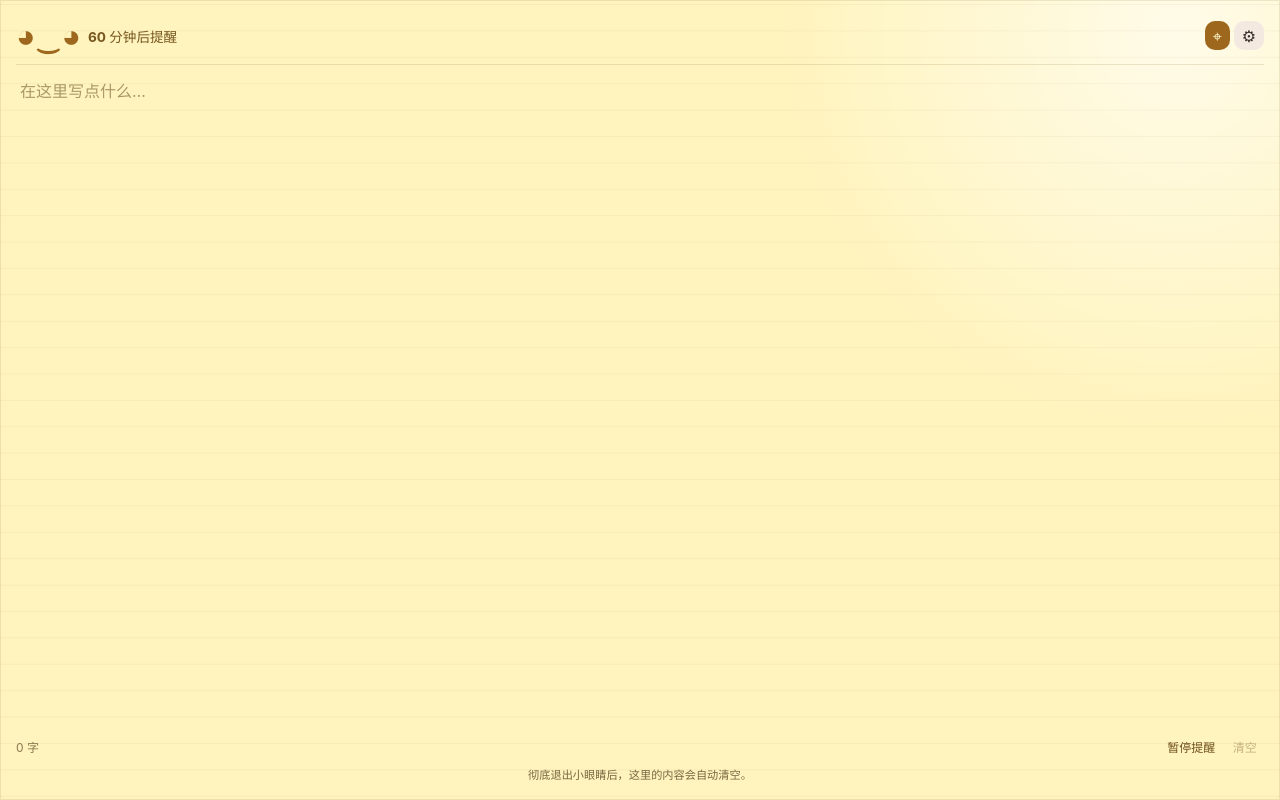
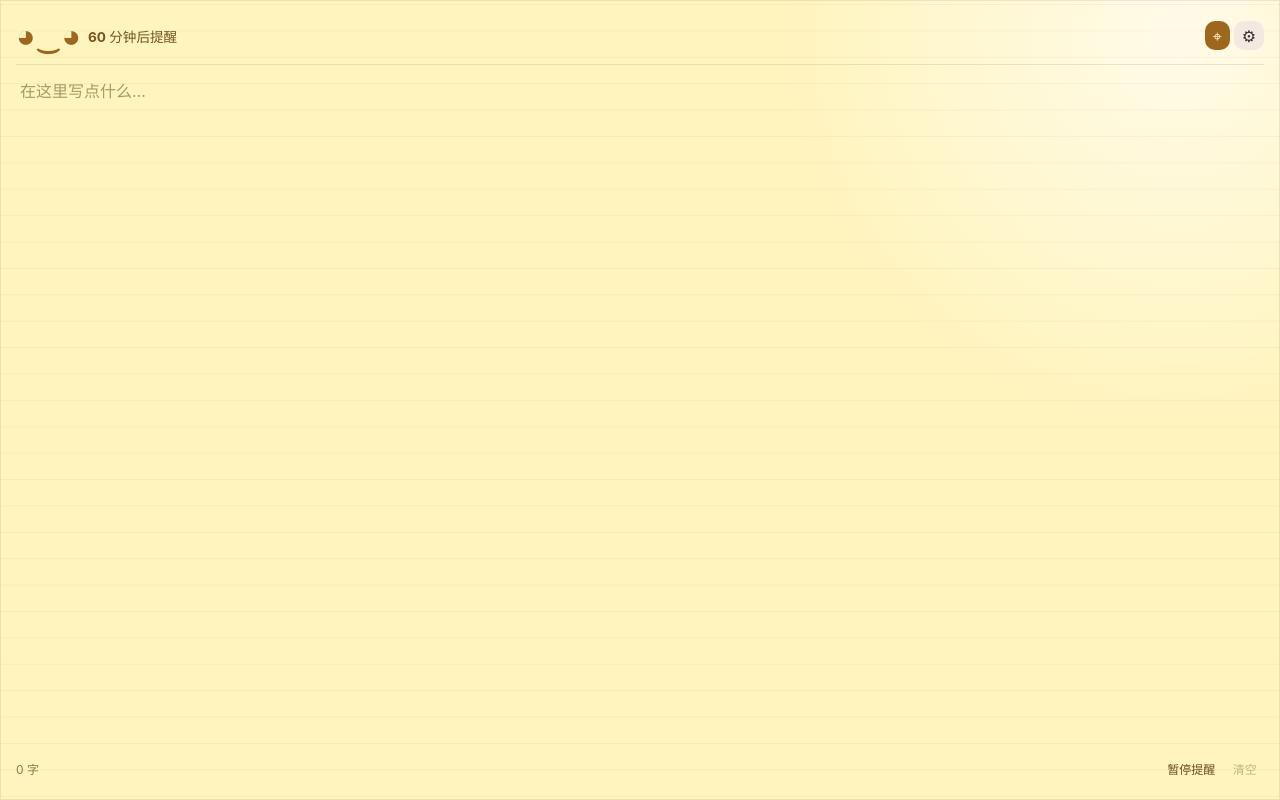
Before and after one commit to callm1101/LittlEye, a React (Vite) app: page / in a window 1280 px wide. Built offline with nearby package versions, Linux system fonts and the light colour scheme.

Commit message:
Remove sticky note session hint

```diff
--- a/src/components/WidgetWindow.tsx
+++ b/src/components/WidgetWindow.tsx
@@ -7,6 +7,5 @@ export function WidgetWindow({ remainingMs, paused, stickyText, alwaysOnTop, onS
     <div className="widget-head"><div className="drag-handle" data-tauri-drag-region onMouseDown={event => { if (event.button === 0) void startWindowDragging(); }} title="按住这里移动便利贴"><span className="mascot" aria-hidden="true">◕‿◕</span><span className="app-name">{paused ? "提醒已暂停" : `${totalMinutes} 分钟后提醒`}</span></div><div className="window-actions"><button className={`icon-button ${alwaysOnTop ? "active" : ""}`} onClick={onTogglePin} aria-label={alwaysOnTop ? "取消置顶" : "置顶便利贴"} aria-pressed={alwaysOnTop} title={alwaysOnTop ? "取消置顶" : "置顶便利贴"}>⌖</button><button className="icon-button" onClick={onOpenSettings} aria-label="打开设置" title="设置">⚙</button></div></div>
     <textarea className="sticky-editor" value={stickyText} onChange={event => onStickyTextChange(event.target.value)} placeholder="在这里写点什么…" aria-label="临时便利贴内容" spellCheck />
     <div className="sticky-footer"><span>{stickyText.length} 字</span><div className="actions"><button className="text-button" onClick={onTogglePause}>{paused ? "恢复提醒" : "暂停提醒"}</button><button className="text-button" onClick={onClear} disabled={!stickyText}>清空</button></div></div>
-    <p className="sticky-session-hint">彻底退出小眼睛后，这里的内容会自动清空。</p>
   </section>;
 }
--- a/src/styles/sticky.css
+++ b/src/styles/sticky.css
@@ -58,13 +58,6 @@
 }
 
 .sticky-footer .actions { gap: .2rem; }
-.sticky-session-hint {
-  margin: .35rem 0 0;
-  color: rgba(73, 55, 22, .75);
-  font-size: .7rem;
-  line-height: 1.4;
-  text-align: center;
-}
 .text-button {
   padding: .35rem .45rem;
   color: #6f501d;
@@ -85,7 +78,7 @@
   }
   .sticky-note .app-name, .sticky-note .mascot, .sticky-editor { color: #f5df9d; }
   .sticky-editor::placeholder { color: rgba(245, 223, 157, .46); }
-  .sticky-footer, .sticky-session-hint, .text-button { color: rgba(245, 223, 157, .82); }
+  .sticky-footer, .text-button { color: rgba(245, 223, 157, .82); }
   .page { background: #2e2922; }
   button, input, textarea, select { color: #ede3cf; background-color: #443d34; }
 }
```
Also changed, not shown: 1 other file (tests, documents, lock files or other folders).
